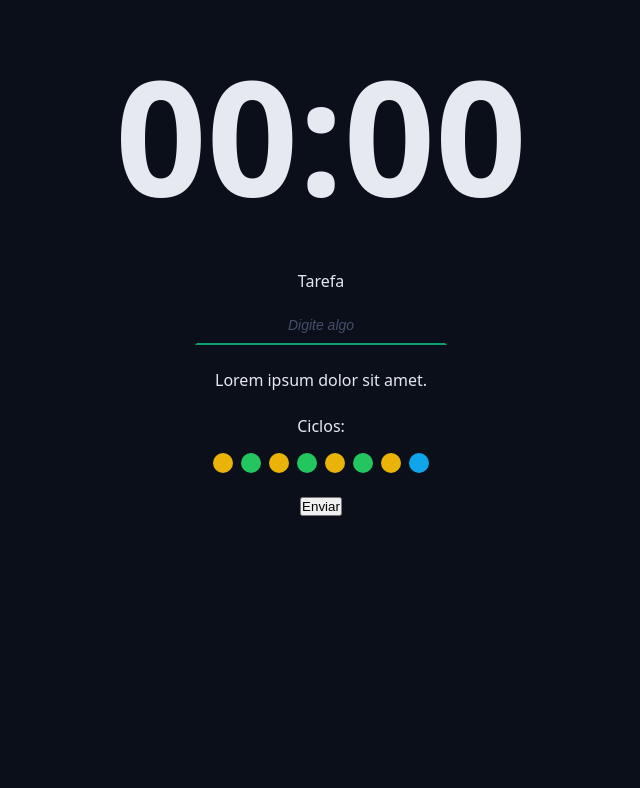
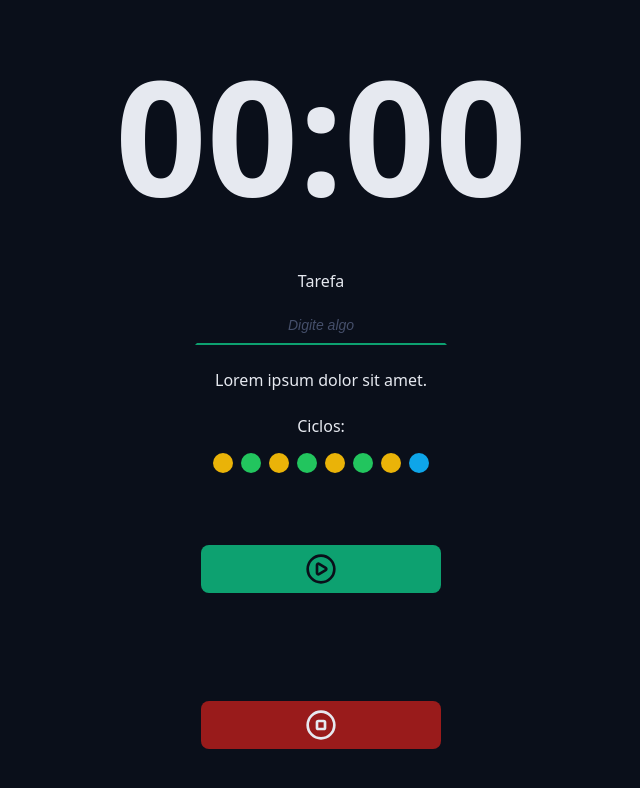
Before and after one commit to matheusjbk/chronos-pomodoro, a React (Vite) app: page / in a window 1280 px wide. Shown: the part 272-1060 px from the top of the page, without its empty margins (319-959 px from the left). Before the commit the page ends 820 px from the top, so only its background shows below. Built offline with nearby package versions, Linux system fonts and the light colour scheme.

Commit message:
feat: adding button component

```diff
--- a/src/App.tsx
+++ b/src/App.tsx
@@ -3,10 +3,12 @@ import { Logo } from './components/Logo';
 import { Menu } from './components/Menu';
 import { CountDown } from './components/CountDown';
 import { Input } from './components/Input';
+import { Cycles } from './components/Cycles';
+import { Button } from './components/Button';
+import { PlayCircleIcon, StopCircleIcon } from 'lucide-react';
 
 import './styles/theme.css';
 import './styles/global.css';
-import { Cycles } from './components/Cycles';
 
 export function App() {
   return (
@@ -43,7 +45,8 @@ export function App() {
           </div>
 
           <div className='formRow'>
-            <button>Enviar</button>
+            <Button icon={<PlayCircleIcon />} color='green' />
+            <Button icon={<StopCircleIcon />} color='red' />
           </div>
         </form>
       </Container>
--- /dev/null
+++ b/src/components/Button/index.tsx
@@ -0,0 +1,14 @@
+import styles from './style.module.css';
+
+type ButtonProps = {
+  icon: React.ReactNode;
+  color?: 'green' | 'red';
+} & React.ComponentProps<'button'>;
+
+export function Button({ icon, color = 'green', ...props }: ButtonProps) {
+  return (
+    <button className={`${styles.button} ${styles[color]}`} {...props}>
+      {icon}
+    </button>
+  );
+}
--- /dev/null
+++ b/src/components/Button/style.module.css
@@ -0,0 +1,31 @@
+.button {
+  display: flex;
+  justify-content: center;
+  align-items: center;
+  border: none;
+  min-width: 24rem;
+  padding: 0.8rem;
+  border-radius: 0.8rem;
+  margin: 4.8rem 0;
+  cursor: pointer;
+  transition: all 200ms ease-in-out;
+}
+
+.button:hover {
+  filter: brightness(70%);
+}
+
+.button svg {
+  width: 3.2rem;
+  height: 3.2rem;
+}
+
+.green {
+  background: var(--primary);
+  color: var(--text-over-primary);
+}
+
+.red {
+  background: var(--error);
+  color: var(--text-over-error);
+}
```
